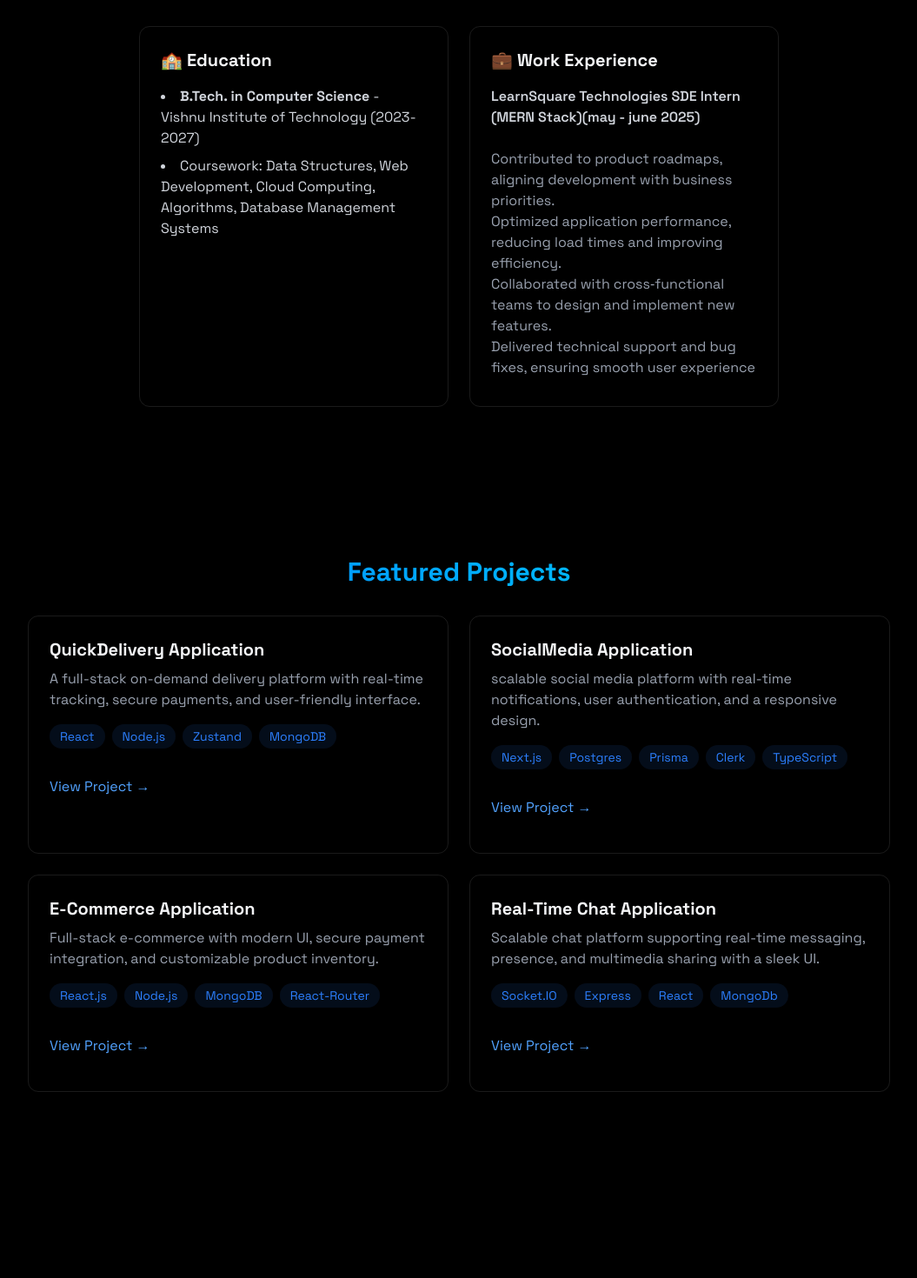
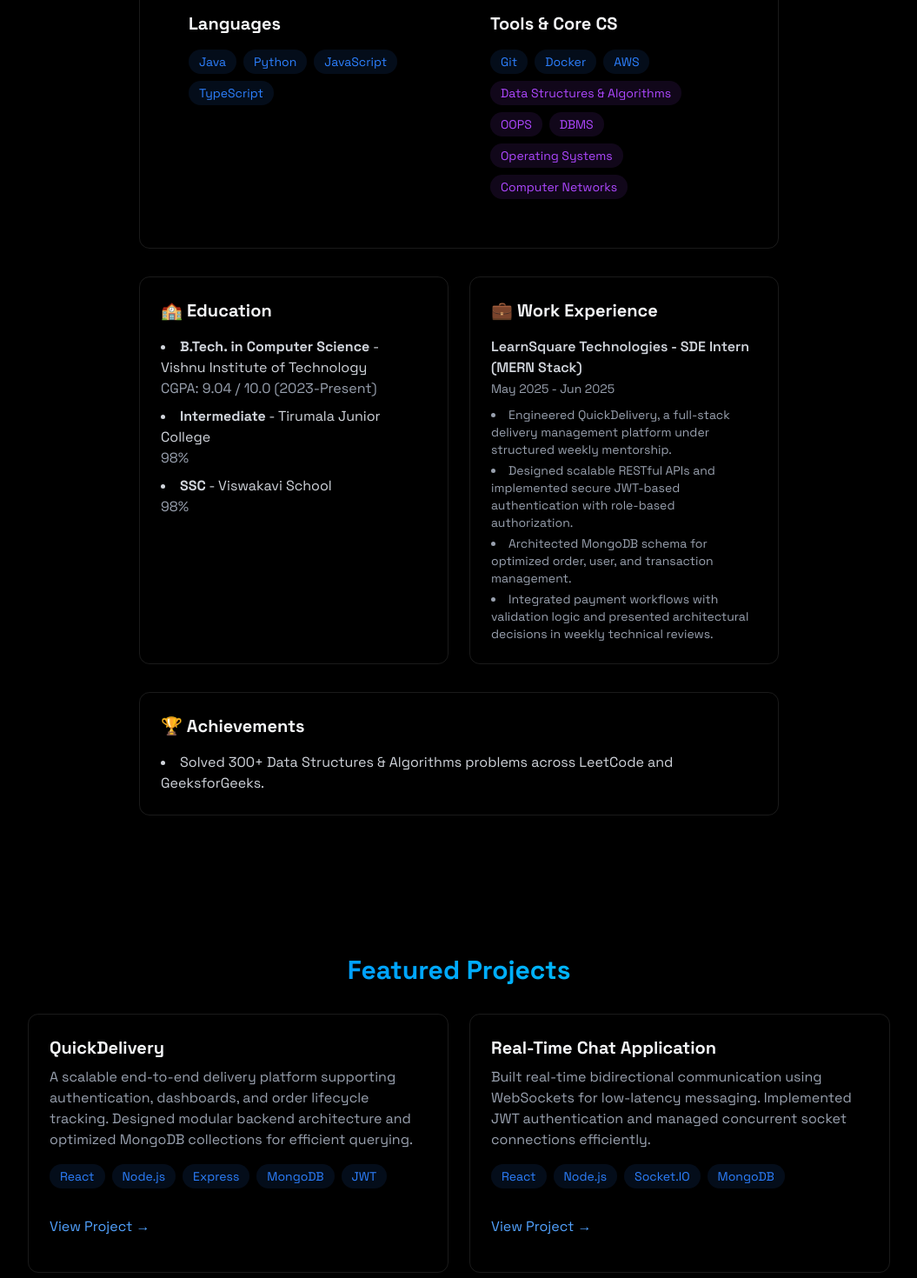
Before and after one commit to Vitalvarma/vital-portfolio, a React (Vite) app: page / in a window 1280 px wide. Shown: the part 1280-2750 px from the top of the page at 87% size, without its empty margins (112-1167 px from the left). Built offline with nearby package versions, Linux system fonts and the light colour scheme.

Commit message:
updated portfolio

```diff
--- a/src/components/sections/About.jsx
+++ b/src/components/sections/About.jsx
@@ -1,10 +1,11 @@
+
 import { RevealOnScroll } from "../RevealOnScroll";
 
 export const About = () => {
   const frontendSkills = [
     "HTML",
     "CSS",
-    "javascript",
+    "JavaScript",
     "TypeScript",
     "React",
     "TailwindCSS",
@@ -12,7 +13,25 @@ export const About = () => {
     "Next.js",
   ];
 
-  const backendSkills = ["Node.js", "Express.js", "AWS", "MongoDB", "PostgreSQL"];
+  const backendSkills = [
+    "Node.js",
+    "Express.js",
+    "PostgreSQL",
+    "MongoDB",
+    "AWS"
+  ];
+
+  const languages = ["Java", "Python", "JavaScript", "TypeScript"];
+
+  const tools = ["Git", "Docker", "AWS"];
+
+  const coreSkills = [
+    "Data Structures & Algorithms",
+    "OOPS",
+    "DBMS",
+    "Operating Systems",
+    "Computer Networks"
+  ];
 
   return (
     <section
@@ -34,7 +53,7 @@ export const About = () => {
 
             <div className="grid grid-cols-1 md:grid-cols-2 gap-6">
               <div className="rounded-xl p-6 hover:-translate-y-1 transition-all">
-                <h3 className="text-xl font-bold mb-4"> Frontend</h3>
+                <h3 className="text-xl font-bold mb-4">Frontend</h3>
                 <div className="flex flex-wrap gap-2">
                   {frontendSkills.map((tech, key) => (
                     <span
@@ -50,13 +69,55 @@ export const About = () => {
               </div>
 
               <div className="rounded-xl p-6 hover:-translate-y-1 transition-all">
-                <h3 className="text-xl font-bold mb-4"> Backend</h3>
+                <h3 className="text-xl font-bold mb-4">Backend</h3>
                 <div className="flex flex-wrap gap-2">
                   {backendSkills.map((tech, key) => (
                     <span
                       key={key}
                       className="bg-blue-500/10 text-blue-500 py-1 px-3 rounded-full text-sm hover:bg-blue-500/20
-                                    hover:shadow-[0_2px_8px_rgba(59,130,2246,0.2)] transition
+                                    hover:shadow-[0_2px_8px_rgba(59,130,246,0.2)] transition
+                    "
+                    >
+                      {tech}
+                    </span>
+                  ))}
+                </div>
+              </div>
+
+              <div className="rounded-xl p-6 hover:-translate-y-1 transition-all">
+                <h3 className="text-xl font-bold mb-4">Languages</h3>
+                <div className="flex flex-wrap gap-2">
+                  {languages.map((tech, key) => (
+                    <span
+                      key={key}
+                      className="bg-blue-500/10 text-blue-500 py-1 px-3 rounded-full text-sm hover:bg-blue-500/20
+                                    hover:shadow-[0_2px_8px_rgba(59,130,246,0.2)] transition
+                    "
+                    >
+                      {tech}
+                    </span>
+                  ))}
+                </div>
+              </div>
+
+              <div className="rounded-xl p-6 hover:-translate-y-1 transition-all">
+                <h3 className="text-xl font-bold mb-4">Tools & Core CS</h3>
+                <div className="flex flex-wrap gap-2">
+                  {tools.map((tech, key) => (
+                    <span
+                      key={key}
+                      className="bg-blue-500/10 text-blue-500 py-1 px-3 rounded-full text-sm hover:bg-blue-500/20
+                                    hover:shadow-[0_2px_8px_rgba(59,130,246,0.2)] transition
+                    "
+                    >
+                      {tech}
+                    </span>
+                  ))}
+                  {coreSkills.map((tech, key) => (
+                    <span
+                      key={key}
+                      className="bg-purple-500/10 text-purple-500 py-1 px-3 rounded-full text-sm hover:bg-purple-500/20
+                                    hover:shadow-[0_2px_8px_rgba(168,85,247,0.2)] transition
                     "
                     >
                       {tech}
@@ -72,12 +133,19 @@ export const About = () => {
               <h3 className="text-xl font-bold mb-4"> 🏫 Education </h3>
               <ul className="list-disc list-inside text-gray-300 space-y-2">
                 <li>
-                  <strong> B.Tech. in Computer Science </strong> - Vishnu Institute of Technology
-                  (2023-2027)
+                  <strong>B.Tech. in Computer Science</strong> - Vishnu Institute of Technology
+                  <br />
+                  <span className="text-gray-400">CGPA: 9.04 / 10.0 (2023-Present)</span>
                 </li>
                 <li>
-                  Coursework: Data Structures, Web Development, Cloud
-                  Computing, Algorithms, Database Management Systems
+                  <strong>Intermediate</strong> - Tirumala Junior College
+                  <br />
+                  <span className="text-gray-400">98%</span>
+                </li>
+                <li>
+                  <strong>SSC</strong> - Viswakavi School
+                  <br />
+                  <span className="text-gray-400">98%</span>
                 </li>
               </ul>
             </div>
@@ -86,19 +154,25 @@ export const About = () => {
               <div className="space-y-4 text-gray-300">
                 <div>
                   <h4 className="font-semibold">
-                    {" "}
-                    LearnSquare Technologies  SDE Intern (MERN Stack)(may - june 2025){" "}
+                    LearnSquare Technologies - SDE Intern (MERN Stack)
                   </h4>
-                  <br />
-                  <ol className="text-l text-gray-400 mb-2">
-                    <li>Contributed to product roadmaps, aligning development with business priorities.</li>
-                    <li>Optimized application performance, reducing load times and improving efficiency.</li>
-                    <li>Collaborated with cross‑functional teams to design and implement new features.</li>
-                    <li>Delivered technical support and bug fixes, ensuring smooth user experience</li>
-                  </ol>
+                  <span className="text-gray-400 text-sm">May 2025 - Jun 2025</span>
+                  <ul className="list-disc list-inside text-gray-400 mt-2 space-y-1 text-sm">
+                    <li>Engineered QuickDelivery, a full-stack delivery management platform under structured weekly mentorship.</li>
+                    <li>Designed scalable RESTful APIs and implemented secure JWT-based authentication with role-based authorization.</li>
+                    <li>Architected MongoDB schema for optimized order, user, and transaction management.</li>
+                    <li>Integrated payment workflows with validation logic and presented architectural decisions in weekly technical reviews.</li>
+                  </ul>
                 </div>
               </div>
             </div>
+          </div>
+
+          <div className="mt-8 p-6 rounded-xl border-white/10 border hover:-translate-y-1 transition-all">
+            <h3 className="text-xl font-bold mb-4"> 🏆 Achievements </h3>
+            <ul className="list-disc list-inside text-gray-300 space-y-2">
+              <li>Solved 300+ Data Structures & Algorithms problems across LeetCode and GeeksforGeeks.</li>
+            </ul>
           </div>
         </div>
       </RevealOnScroll>
--- a/src/components/sections/Home.jsx
+++ b/src/components/sections/Home.jsx
@@ -9,10 +9,10 @@ export const Home = () => {
       <RevealOnScroll>
         <div className="text-center z-10 px-4">
           <h1 className="text-5xl md:text-7xl font-bold mb-6 bg-gradient-to-r from-blue-500 to-cyan-400 bg-clip-text text-transparent leading-right">
-            Hi, I'm Vital Ramana
+            Hi, I&apos;m Vital Ramana
           </h1>
 
-          <p className="tex-gray-400 text-lg mb-8 max-w-xl mx-auto">
+          <p className="text-gray-400 text-lg mb-8 max-w-xl mx-auto">
             Full‑Stack JavaScript Developer with hands‑on experience in building scalable, secure, and user‑centric web applications. Proficient in React.js, Node.js, Express.js, MongoDB, and Next.js, with additional expertise in PostgreSQL, Prisma, and cloud integrations (AWS, Stripe, Cloudinary). Skilled in designing REST APIs, implementing authentication/authorization, and optimizing performance for real‑time applications. Strong collaborator with proven ability to deliver high‑quality solutions in agile environments, eager to contribute to innovative product teams.
 
           </p>
--- a/src/components/sections/Projects.jsx
+++ b/src/components/sections/Projects.jsx
@@ -1,3 +1,4 @@
+
 import { RevealOnScroll } from "../RevealOnScroll";
 
 export const Projects = () => {
@@ -14,13 +15,12 @@ export const Projects = () => {
           </h2>
           <div className="grid grid-cols-1 md:grid-cols-2 gap-6">
             <div className="p-6 rounded-xl border border-white/10 hover:-translate-y-1 hover:border-blue-500/30 hover:shadow-[0_2px_8px_rgba(59,130,246,0.2)] transition">
-              <h3 className="text-xl font-bold mb-2">QuickDelivery Application</h3>
+              <h3 className="text-xl font-bold mb-2">QuickDelivery</h3>
               <p className="text-gray-400 mb-4">
-                A full-stack on-demand delivery platform with real-time tracking,
-                secure payments, and user-friendly interface.
+                A scalable end-to-end delivery platform supporting authentication, dashboards, and order lifecycle tracking. Designed modular backend architecture and optimized MongoDB collections for efficient querying.
               </p>
               <div className="flex flex-wrap gap-2 mb-4">
-                {["React", "Node.js", "Zustand", "MongoDB"].map((tech, key) => (
+                {["React", "Node.js", "Express", "MongoDB", "JWT"].map((tech, key) => (
                   <span
                     key={key}
                     className="bg-blue-500/10 text-blue-500 py-1 px-3 rounded-full text-sm hover:bg-blue-500/20
@@ -49,13 +49,50 @@ export const Projects = () => {
               transition-all
             "
             >
-              <h3 className="text-xl font-bold mb-2">SocialMedia Application</h3>
+              <h3 className="text-xl font-bold mb-2">Real-Time Chat Application</h3>
               <p className="text-gray-400 mb-4">
-                scalable social media platform with real-time notifications,
-                user authentication, and a responsive design.
+                Built real-time bidirectional communication using WebSockets for low-latency messaging. Implemented JWT authentication and managed concurrent socket connections efficiently.
               </p>
               <div className="flex flex-wrap gap-2 mb-4">
-                {["Next.js","Postgres","Prisma","Clerk","TypeScript"].map((tech, key) => (
+                {["React", "Node.js", "Socket.IO", "MongoDB"].map((tech, key) => (
+                  <span
+                    key={key}
+                    className="
+                      bg-blue-500/10 text-blue-500 py-1 px-3
+                      rounded-full text-sm
+                      transition
+                      hover:bg-blue-500/20 hover:-translate-y-0.5
+                      hover:shadow-[0_2px_8px_rgba(59,130,246,0.2)]
+                    "
+                  >
+                    {tech}
+                  </span>
+                ))}
+              </div>
+              <div className="flex justify-between items-center">
+                <a
+                  href="https://github.com/Vitalvarma/chat-application"
+                  className="text-blue-400 hover:text-blue-300 transition-colors my-4"
+                >
+                  View Project →
+                </a>
+              </div>
+            </div>
+
+            <div
+              className="
+              glass p-6 rounded-xl border border-white/10
+              hover:-translate-y-1 hover:border-blue-500/30
+              hover:shadow-[0_4px_20px_rgba(59,130,246,0.1)]
+              transition-all
+            "
+            >
+              <h3 className="text-xl font-bold mb-2">Social Media Application</h3>
+              <p className="text-gray-400 mb-4">
+                Engineered a full-stack social platform with dynamic routing and secure authentication. Designed normalized relational schema and optimized SQL queries for performance.
+              </p>
+              <div className="flex flex-wrap gap-2 mb-4">
+                {["Next.js", "PostgreSQL", "Prisma", "TypeScript"].map((tech, key) => (
                   <span
                     key={key}
                     className="
@@ -90,52 +127,10 @@ export const Projects = () => {
             >
               <h3 className="text-xl font-bold mb-2">E-Commerce Application</h3>
               <p className="text-gray-400 mb-4">
-                Full-stack e-commerce with modern UI, secure payment
-                integration, and customizable product inventory.
+                Full-stack e-commerce platform with modern UI, secure payment integration, and customizable product inventory management.
               </p>
               <div className="flex flex-wrap gap-2 mb-4">
-                {["React.js","Node.js","MongoDB","React-Router"].map(
-                  (tech) => (
-                    <span
-                      key={tech}
-                      className="
-                      bg-blue-500/10 text-blue-500 py-1 px-3
-                      rounded-full text-sm
-                      transition
-                      hover:bg-blue-500/20 hover:-translate-y-0.5
-                      hover:shadow-[0_2px_8px_rgba(59,130,246,0.2)]
-                    "
-                    >
-                      {tech}
-                    </span>
-                  )
-                )}
-              </div>
-              <div className="flex justify-between items-center">
-                <a
-                  href="https://github.com/Vitalvarma/Ecommerce"
-                  className="text-blue-400 hover:text-blue-300 transition-colors my-4"
-                >
-                  View Project →
-                </a>
-              </div>
-            </div>
-
-            <div
-              className="
-              glass p-6 rounded-xl border border-white/10
-              hover:-translate-y-1 hover:border-blue-500/30
-              hover:shadow-[0_4px_20px_rgba(59,130,246,0.1)]
-              transition-all
-            "
-            >
-              <h3 className="text-xl font-bold mb-2">Real-Time Chat Application</h3>
-              <p className="text-gray-400 mb-4">
-                Scalable chat platform supporting real-time messaging, presence,
-                and multimedia sharing with a sleek UI.
-              </p>
-              <div className="flex flex-wrap gap-2 mb-4">
-                {["Socket.IO", "Express", "React", "MongoDb"].map((tech, key) => (
+                {["React.js", "Node.js", "MongoDB", "Express"].map((tech, key) => (
                   <span
                     key={key}
                     className="
@@ -150,9 +145,9 @@ export const Projects = () => {
                   </span>
                 ))}
               </div>
-              <div className="flex justify-between items-center ">
+              <div className="flex justify-between items-center">
                 <a
-                  href="https://github.com/Vitalvarma/chat-application"
+                  href="https://github.com/Vitalvarma/Ecommerce"
                   className="text-blue-400 hover:text-blue-300 transition-colors my-4"
                 >
                   View Project →
```
Also changed, not shown: src/components/sections/Contact.jsx (+10 -4 lines).
